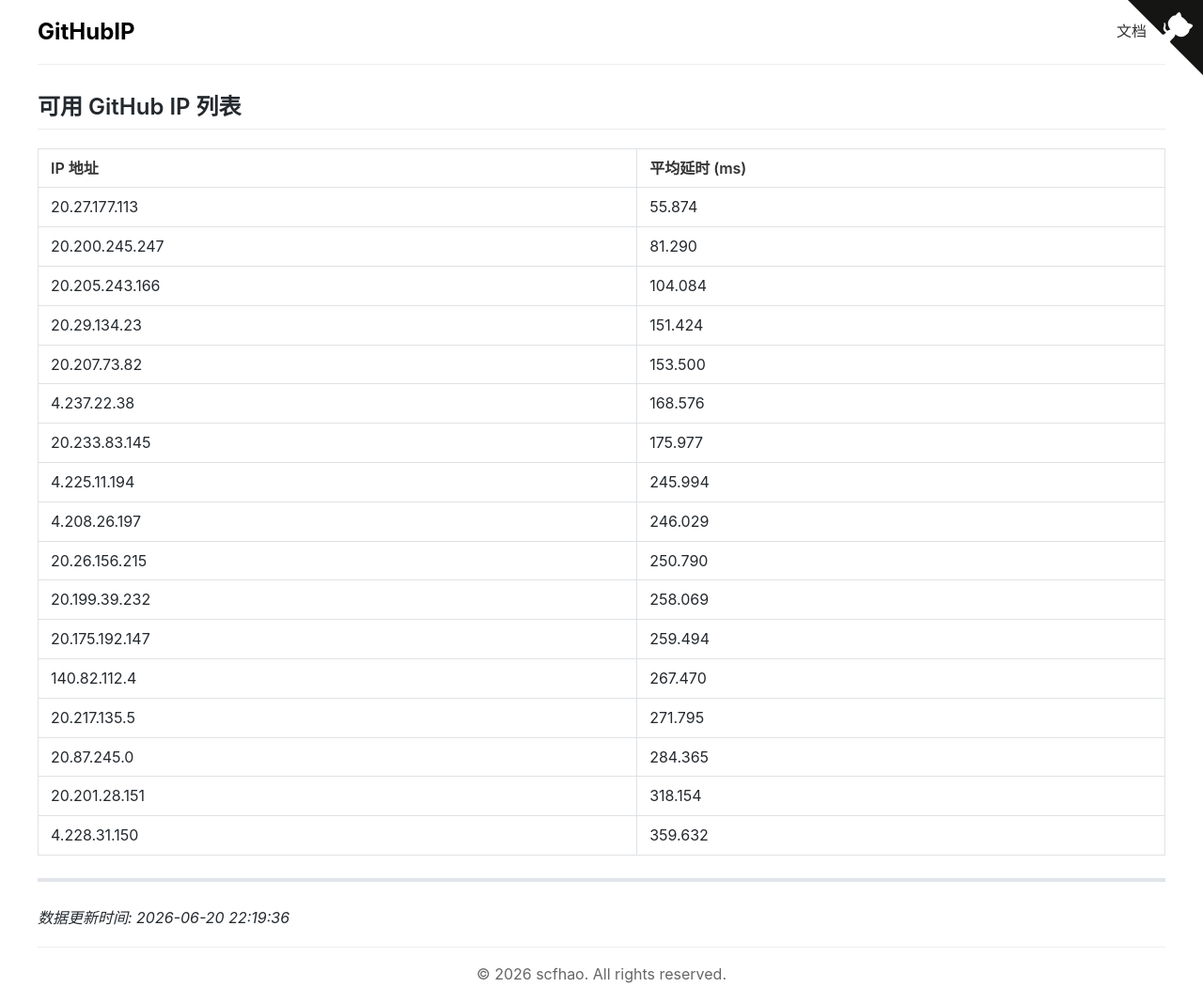
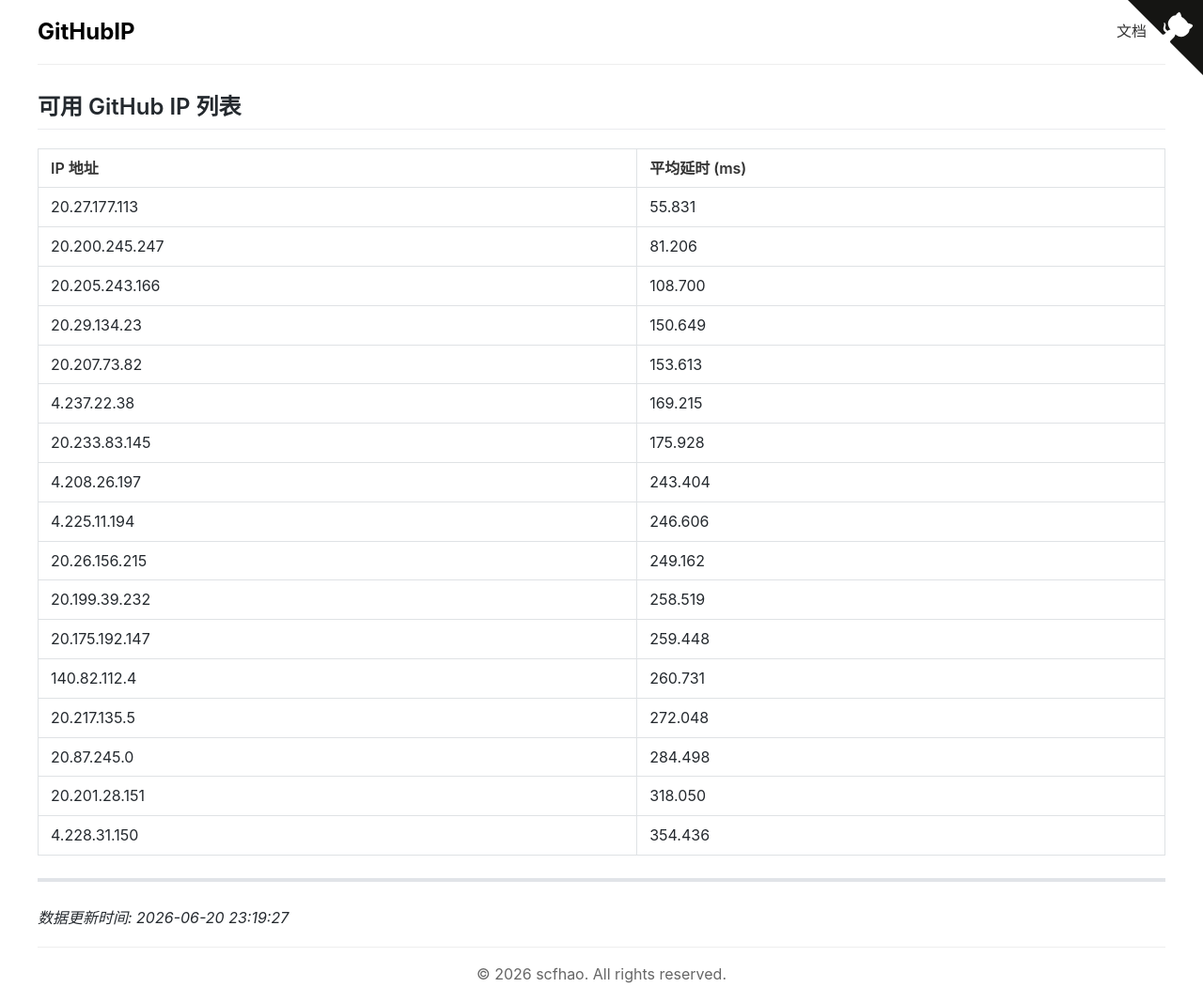
Before and after one commit to scfhao/GitHubIP, a Jekyll site: the page built from index.md, in a window 1280 px wide. Shown: the whole page at 94% size. Built offline with Jekyll 4.4.1, drawn with Linux system fonts in a browser that asks for light colours.

Commit message:
自动脚本执行 - 2026-06-20 23:19:27

```diff
--- a/index.md
+++ b/index.md
@@ -1,31 +1,31 @@
 ---
 layout: home
 title: GitHub IP 列表
-date: 2026-06-20 22:19:36
+date: 2026-06-20 23:19:27
 ---
 
 ## 可用 GitHub IP 列表
 
 | IP 地址 | 平均延时 (ms) |
 |---------|--------------|
-| 20.27.177.113 | 55.874 |
-| 20.200.245.247 | 81.290 |
-| 20.205.243.166 | 104.084 |
-| 20.29.134.23 | 151.424 |
-| 20.207.73.82 | 153.500 |
-| 4.237.22.38 | 168.576 |
-| 20.233.83.145 | 175.977 |
-| 4.225.11.194 | 245.994 |
-| 4.208.26.197 | 246.029 |
-| 20.26.156.215 | 250.790 |
-| 20.199.39.232 | 258.069 |
-| 20.175.192.147 | 259.494 |
-| 140.82.112.4 | 267.470 |
-| 20.217.135.5 | 271.795 |
-| 20.87.245.0 | 284.365 |
-| 20.201.28.151 | 318.154 |
-| 4.228.31.150 | 359.632 |
+| 20.27.177.113 | 55.831 |
+| 20.200.245.247 | 81.206 |
+| 20.205.243.166 | 108.700 |
+| 20.29.134.23 | 150.649 |
+| 20.207.73.82 | 153.613 |
+| 4.237.22.38 | 169.215 |
+| 20.233.83.145 | 175.928 |
+| 4.208.26.197 | 243.404 |
+| 4.225.11.194 | 246.606 |
+| 20.26.156.215 | 249.162 |
+| 20.199.39.232 | 258.519 |
+| 20.175.192.147 | 259.448 |
+| 140.82.112.4 | 260.731 |
+| 20.217.135.5 | 272.048 |
+| 20.87.245.0 | 284.498 |
+| 20.201.28.151 | 318.050 |
+| 4.228.31.150 | 354.436 |
 
 ---
 
-*数据更新时间: 2026-06-20 22:19:36*
+*数据更新时间: 2026-06-20 23:19:27*
```
